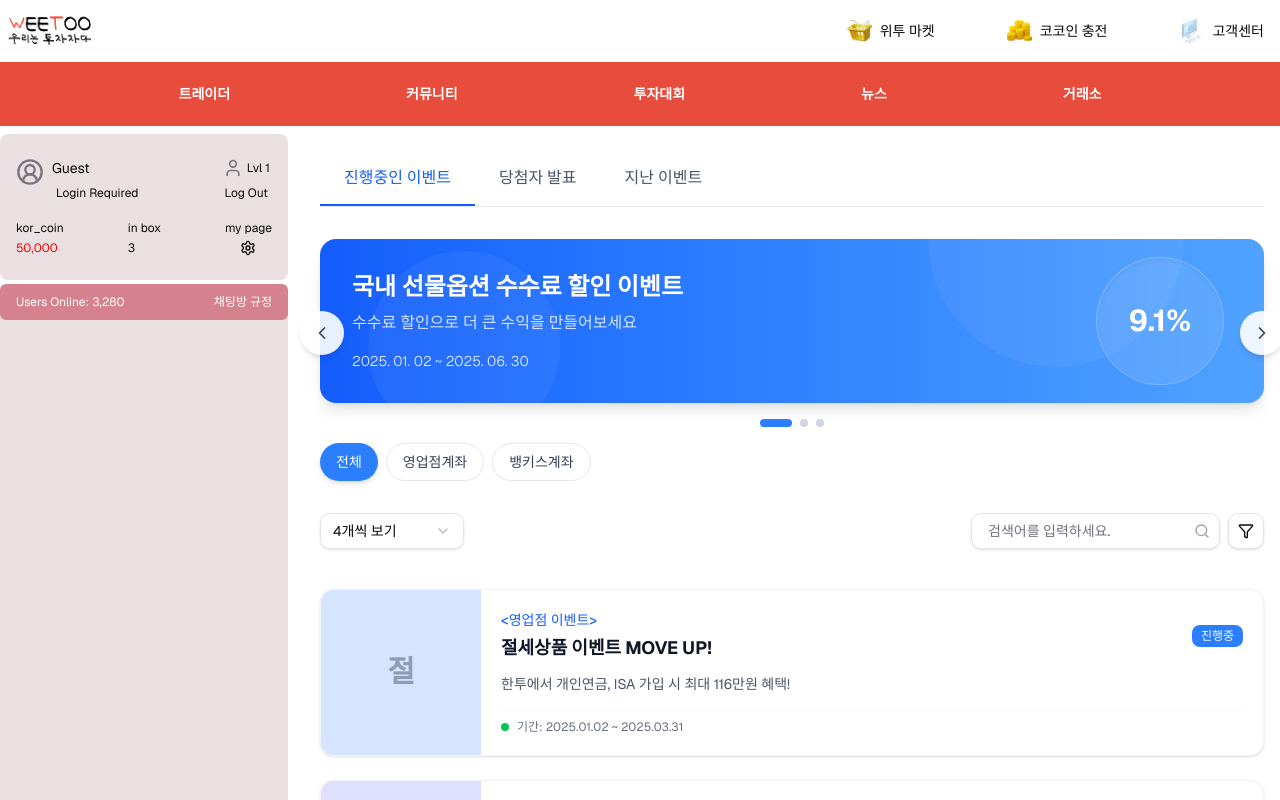
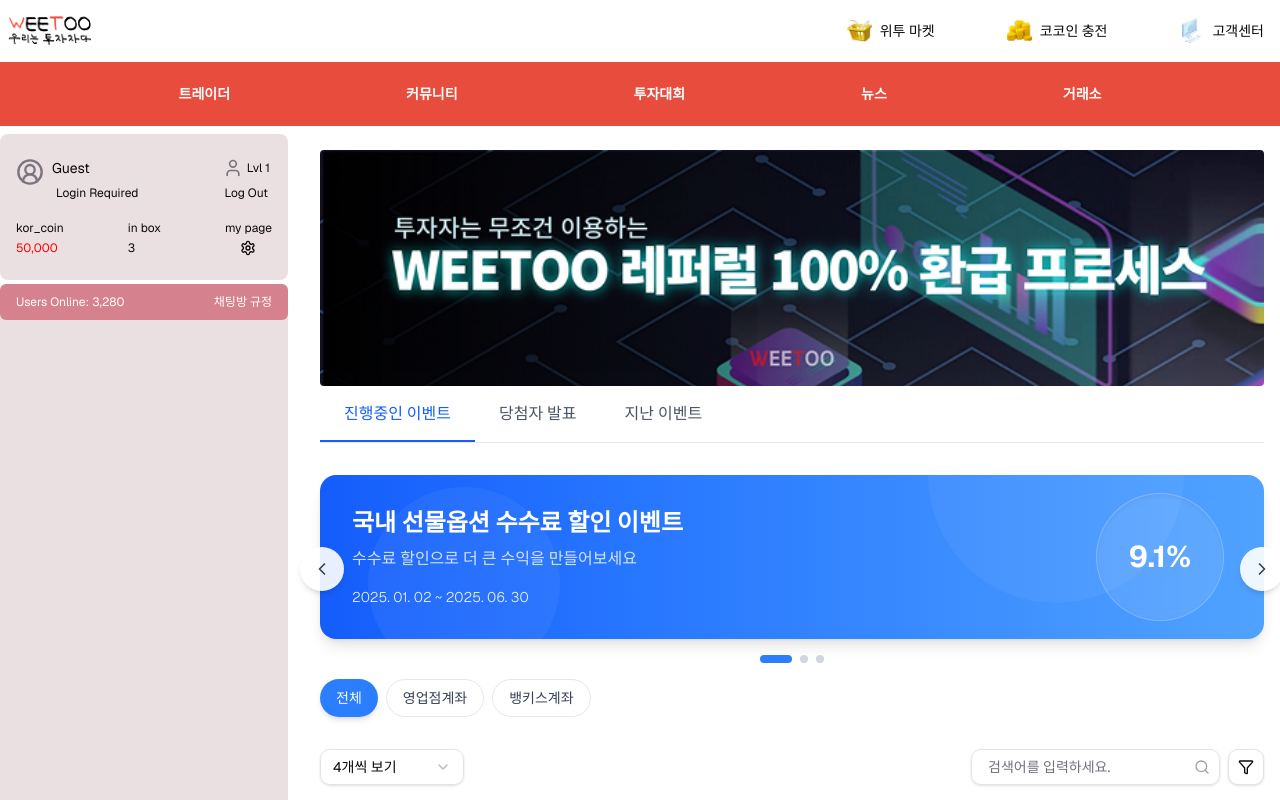
Before and after one commit to Shivraj-K09/weetoo, a Next.js app: page /trading-competition in a window 1280 px wide. Built offline with nearby package versions, Linux system fonts and the light colour scheme.

Commit message:
added banner in the trading competition

```diff
--- a/app/(www)/(trading-competition)/trading-competition/page.tsx
+++ b/app/(www)/(trading-competition)/trading-competition/page.tsx
@@ -24,6 +24,7 @@
   PaginationNext,
   PaginationPrevious,
 } from "@/components/ui/pagination";
+import Image from "next/image";
 
 // Event data
 const events = [
@@ -344,6 +345,15 @@
 
   return (
     <div className="px-4 py-4 w-full max-w-7xl mx-auto bg-white">
+      <div className="flex flex-col w-full">
+        <Image
+          src="/banner.png"
+          alt="trader-banner"
+          width={1000}
+          height={250}
+          className="w-full rounded"
+        />
+      </div>
       {/* Tabs - Modern design with underline indicator */}
       <div className="mb-8 border-b border-gray-200">
         <div className="flex">
```
